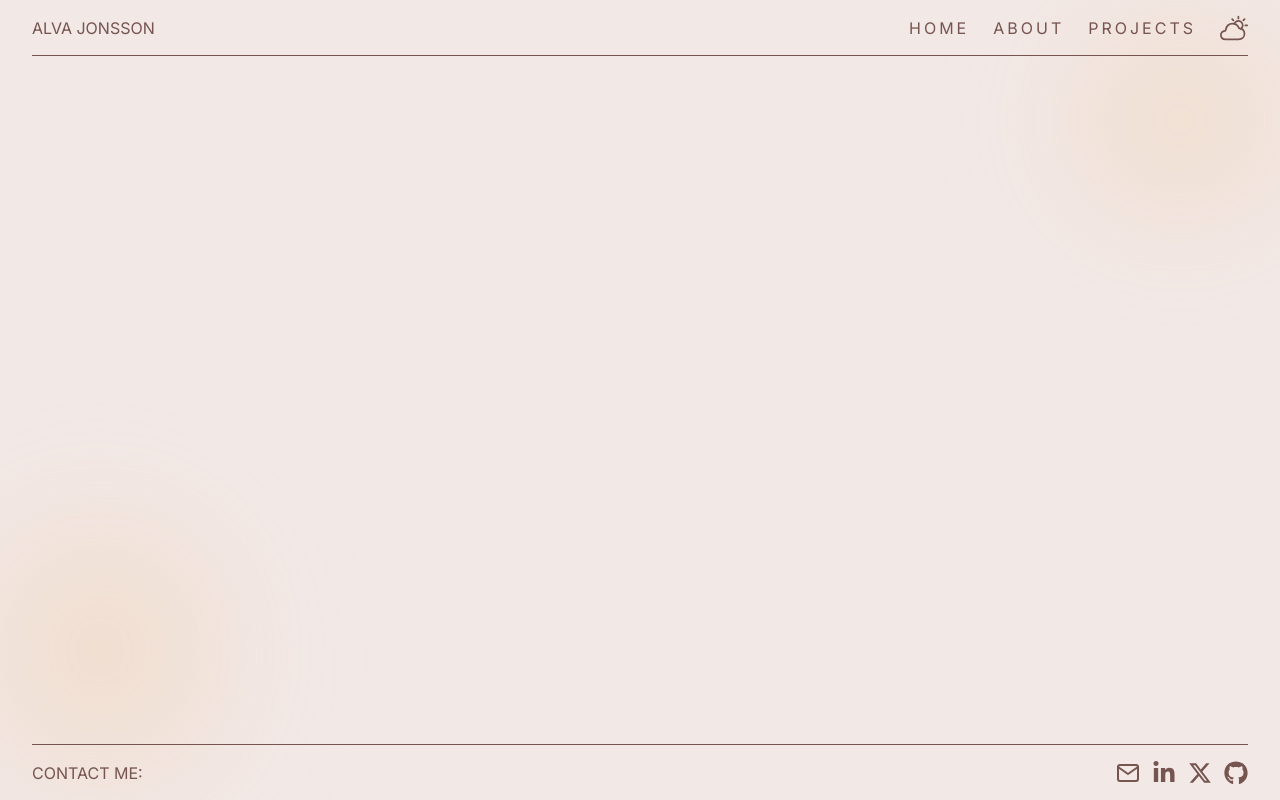
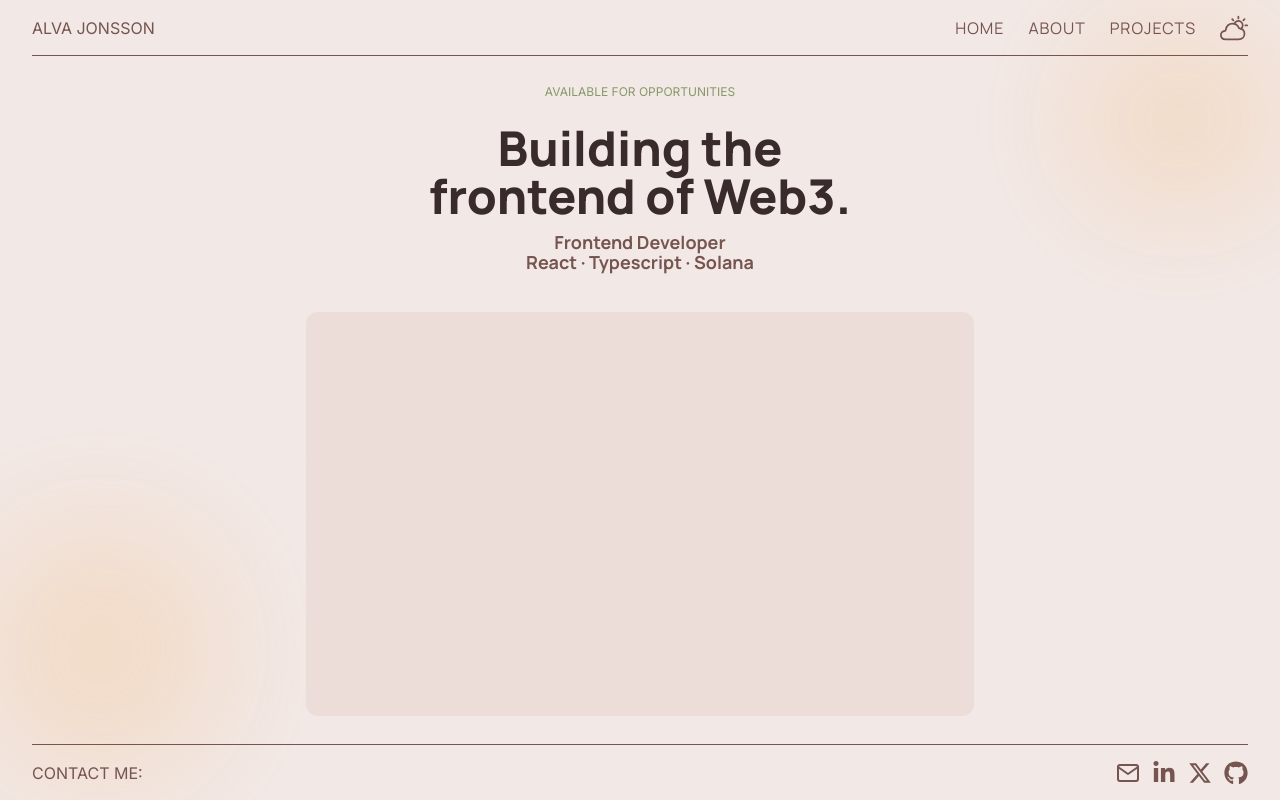
Before and after one commit to Alvis97/newportfolioalva, a Next.js app: page / in a window 1280 px wide. Built offline with nearby package versions, Linux system fonts and the light colour scheme.

Commit message:
feat: added landing page

```diff
--- /dev/null
+++ b/app/components/LandingPage.tsx
@@ -0,0 +1,26 @@
+"use client"
+import React from 'react'
+import { FaArrowRight, FaArrowLeft } from "react-icons/fa";
+import { FaRegCircle, FaCircle } from "react-icons/fa6";
+
+function LandingPage() {
+  return (
+    <div className='flex flex-col flex-1 gap-10 justify-evenly items-center w-full py-7'>
+        <div className='w-[90%] text-center md:'>
+            <p className='text-xs text-[var(--green)] mb-6'>AVAILABLE FOR OPPORTUNITIES</p>
+            <h1 className='text-3xl mb-1 md:text-4xl md:mb-2 xl:text-5xl xl:mb-3'>Building the <br/> frontend of Web3.</h1>
+            <h2 className='text-base xl:text-lg'>Frontend Developer <br />
+            React · Typescript · Solana</h2>
+        </div>
+
+        {/* Scroll div */}
+        <div className='bg-[var(--darkBrown)] flex flex-col justify-between items-center flex-1 p-3 rounded-xl w-[90%] md:w-[65%] xl:w-[55%]'>
+
+
+        </div>
+
+    </div>
+  )
+}
+
+export default LandingPage
--- a/app/globals.css
+++ b/app/globals.css
@@ -5,9 +5,10 @@
   --background: #F2E9E7;
   --foreground: #76544F;
   --textColor: #392B2B;
-  --pink: #F0B673;
-  --darkBrown: #392B2B;
+  --pink: #f3a041;
+  --darkBrown: #ecddd8;
   --lightBrown: #76544F;
+  --green: #879869;
 }
 
 @theme inline {
@@ -16,6 +17,7 @@
   --color-pink: var(--pink);
   --color-darkBrown: var(--darkBrown);
   --color-lightBrown: var(--lightBrown);
+  --color-green: var(--green);
 
   --font-sans: var(--font-inter);
   --font-display: var(--font-manrope);
@@ -29,6 +31,7 @@
   --pink: #D4A69D;
   --darkBrown: #392B2B;
   --lightBrown: #76544F;
+  --green: #A4B999;
 }
 
 body {
@@ -39,13 +42,30 @@ body {
 
 a{
   color: var(--foreground);
-  font-family: var(--manrope);
-  letter-spacing: 3px;
+  font-family: var(--font-manrope);
+  letter-spacing: 1px;
   transition: 1s;
 }
 
 a:hover{
   scale: 1.1;
+}
+
+h1{
+  color: var(--textColor);
+  font-weight: 900;
+  font-family: var(--font-manrope);
+}
+
+h2{
+  color: var(--foreground);
+  font-weight: 700;
+  font-family: var(--font-manrope);
+  line-height: 1.25rem;
+}
+
+p{
+  font-family: var(--font-inter);
 }
 
 
--- a/app/layout.tsx
+++ b/app/layout.tsx
@@ -11,8 +11,6 @@ const inter = Inter({
   subsets: ["latin"],
   variable: "--font-inter",
 })
-
-
 
 export default function RootLayout({ children }: LayoutProps<"/">) {
   return (
--- a/app/page.tsx
+++ b/app/page.tsx
@@ -1,16 +1,17 @@
 import Image from "next/image";
 import Navigation from "../app/components/Navigation"
 import Footer from "./components/Footer";
+import LandingPage from "./components/LandingPage"
 
 export default function Home() {
   return (
-    <div className="flex flex-col flex-1 items-center justify-center w-[90vw] mx-auto font-sans md:w-[95vw]">
+    <div className="flex flex-col flex-1 items-center justify-between w-[90vw] h-full mx-auto font-sans md:w-[95vw]">
       <header className="w-full">
         <Navigation/>
       </header>
 
-      <main className="flex flex-1 w-full max-w-3xl flex-col items-center justify-between py-32 px-16 sm:items-start">
-
+      <main className="flex flex-1 w-full h-full flex-col items-center justify-between sm:items-start">
+         <LandingPage/>
 
       </main>
 
```
